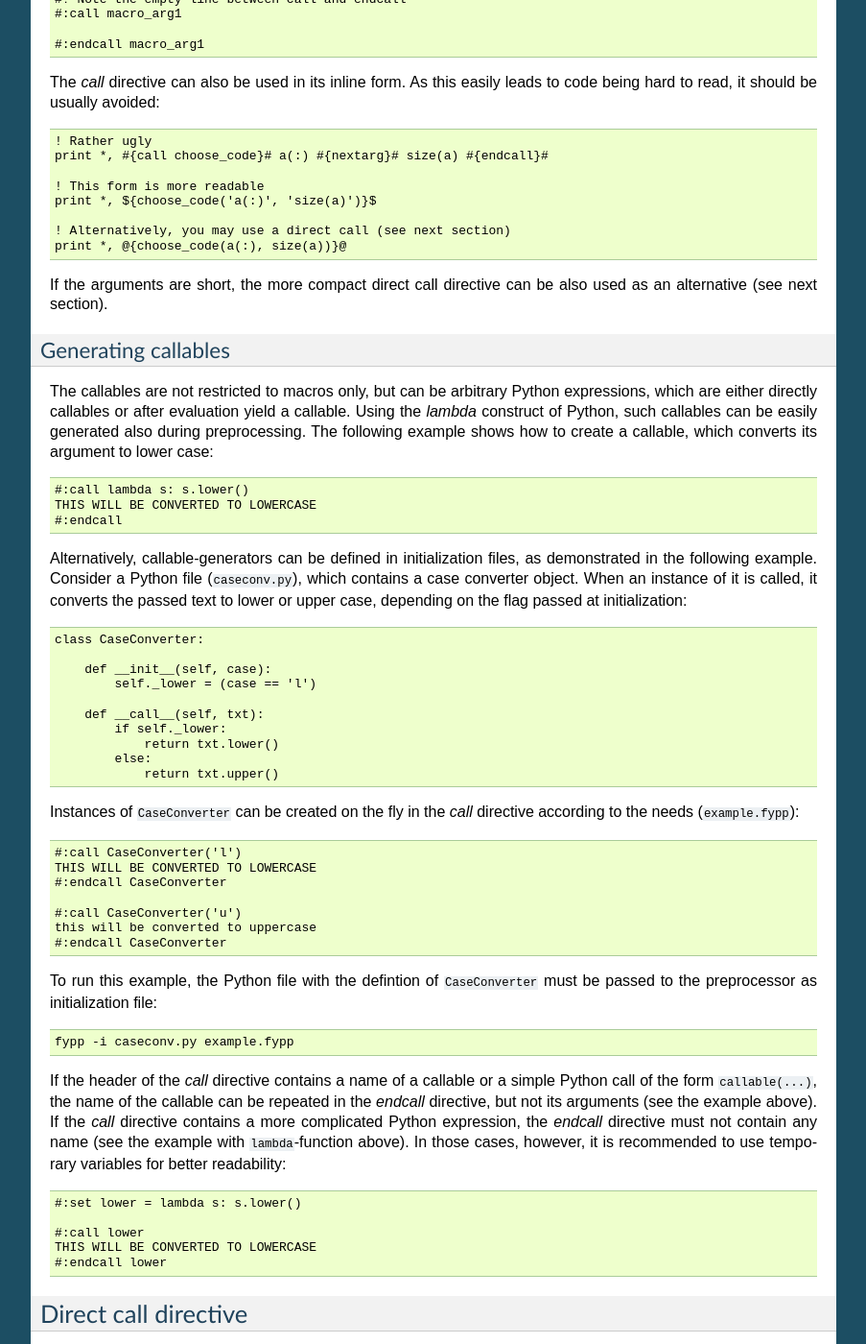
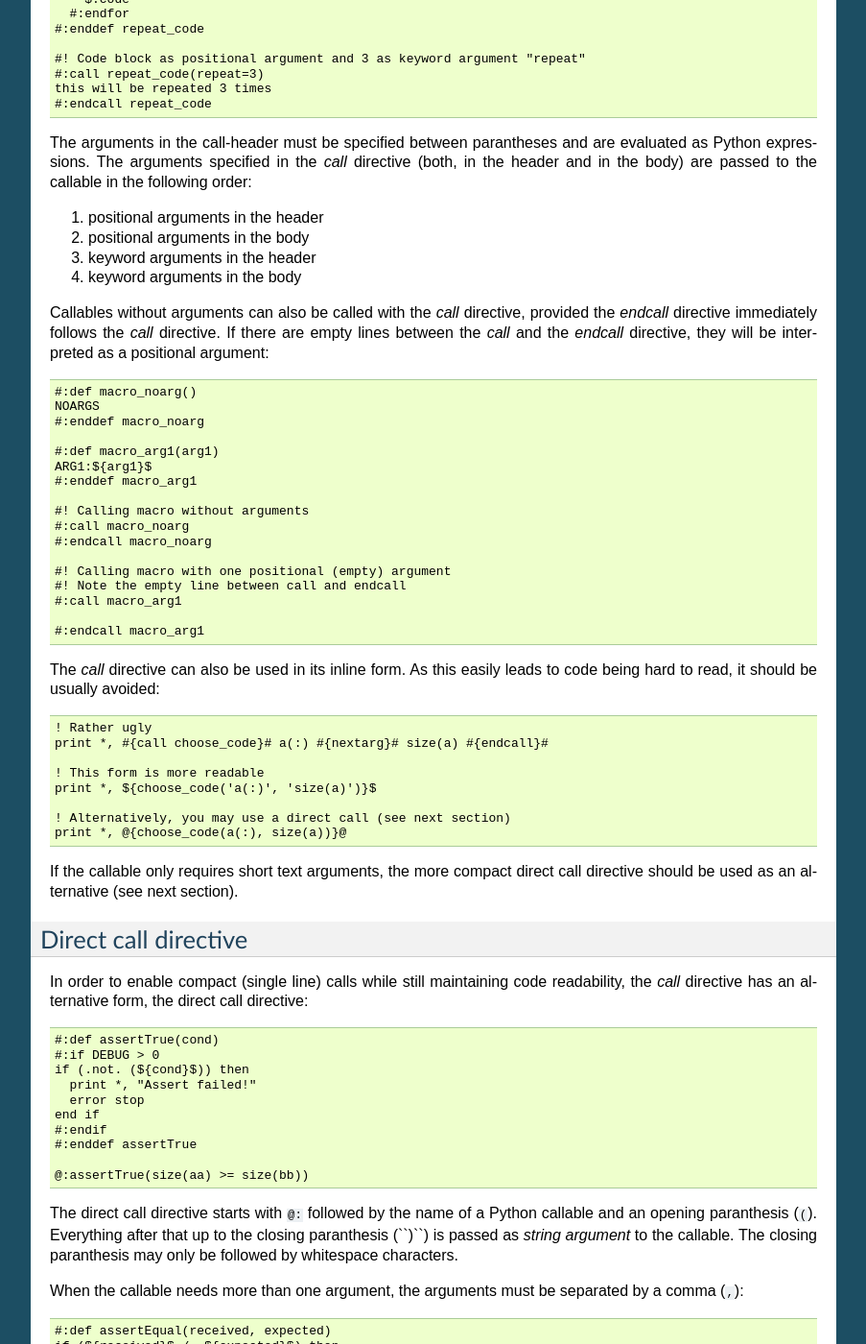
Before and after one commit to aradi/fypp, a Sphinx documentation site: the page built from docs/fypp.rst, in a window 1280 px wide and 1400 px high, scrolled down 16278 px. Shown: the whole window at 96% size, without its empty margins (198-1101 px from the left). Built offline with Sphinx 7.4.7, drawn with Linux system fonts in a browser that asks for light colours; some of the changed text lies outside the part shown.

Commit message:
Allow argument passing in call directive header
Note: Due to incompatibility in the syntax, this removes the
possibility to call a callable which is generated on the fly in the
header.

```diff
--- a/docs/fypp.rst
+++ b/docs/fypp.rst
@@ -106,21 +106,32 @@ more in detail in the individual sections further down.
 
 * Passing (unquoted) multiline string arguments to callables::
 
+    #! Callable needs only string argument
     #:def debug_code(code)
       #:if DEBUG > 0
         $:code
       #:endif
     #:enddef debug_code
 
+    #! Pass code block as first positional argument
     #:call debug_code
       if (size(array) > 100) then
         print *, "DEBUG: spuriously large array"
       end if
     #:endcall debug_code
 
-    #:call lambda s: s.upper()
-    this will be converted to upper case
-    #:endcall
+    #! Callable needs also non-string argument types
+    #:def repeat_code(code, repeat)
+      #:for ind in range(repeat)
+        $:code
+      #:endfor
+    #:enddef repeat_code
+
+    #! Pass code block as positional argument and 3 as keyword argument "repeat"
+    #:call repeat_code(repeat=3)
+    this will be repeated 3 times
+    #:endcall repeat_code
+
 
 * Preprocessor comments::
 
@@ -893,9 +904,9 @@ The `def` directive has no inline form.
 `call` directive
 ================
 
-When a Python callable (regular Python function, macro etc.) is called with
-*string argument(s)* only (e.g. source code), it can be called using the `call`
-directive to avoid extra quoting of the arguments and to enable passing of
+When a Python callable (regular Python function, macro etc.) needs a string
+argument of larger size (e.g. source code), it can be called using the `call`
+directive to avoid extra quoting of the text argument and to enable passing of
 multiline arguments in a comfortable way::
 
   #:def debug_code(code)
@@ -910,10 +921,10 @@ multiline arguments in a comfortable way::
     end if
   #:endcall
 
-The `call` directive takes the callable as argument. The lines between the
-opening and closing directives will be rendered and then passed as Python string
-argument to the callable. The name of the callable can be repeated in the
-`endcall` directive for enhanced readability::
+The `call` directive takes the name of the callable as argument. The lines
+between the opening and closing directives will be rendered and then passed as
+positional *string* arguments to the callable. The name of the callable can be
+repeated in the `endcall` directive for enhanced readability::
 
   #:call debug_code
     if (a < b) then
@@ -962,6 +973,36 @@ all following arguments must be passed as keyword arguments as well::
     end if
   #:endcall choose_code
 
+Additional to passing the content of the `call` directives body as string
+argument, further arguments of arbitrary type can be passed by specifying them
+directly in the header of the directive. Among others, this can be very
+comfortable when the callable needs also non-string type of arguments::
+
+  #! Argument 'repeat' should be an integer, not string
+  #:def repeat_code(code, repeat)
+    #:for ind in range(repeat)
+      $:code
+    #:endfor
+  #:enddef repeat_code
+
+  #! Code block as positional argument and 3 as keyword argument "repeat"
+  #:call repeat_code(repeat=3)
+  this will be repeated 3 times
+  #:endcall repeat_code
+
+The arguments in the call-header must be specified between parantheses and are
+evaluated as Python expressions. The arguments specified in the `call` directive
+(both, in the header and in the body) are passed to the callable in the
+following order:
+
+#. positional arguments in the header
+
+#. positional arguments in the body
+
+#. keyword arguments in the header
+
+#. keyword arguments in the body
+
 Callables without arguments can also be called with the `call` directive,
 provided the `endcall` directive immediately follows the `call` directive. If
 there are empty lines between the `call` and the `endcall` directive, they will
@@ -997,69 +1038,8 @@ to code being hard to read, it should be usually avoided::
   ! Alternatively, you may use a direct call (see next section)
   print *, @{choose_code(a(:), size(a))}@
 
-If the arguments are short, the more compact direct call directive can be also
-used as an alternative (see next section).
-
-
-Generating callables
---------------------
-
-The callables are not restricted to macros only, but can be arbitrary Python
-expressions, which are either directly callables or after evaluation yield a
-callable. Using the `lambda` construct of Python, such callables can be easily
-generated also during preprocessing. The following example shows how to create a
-callable, which converts its argument to lower case::
-
-  #:call lambda s: s.lower()
-  THIS WILL BE CONVERTED TO LOWERCASE
-  #:endcall
-
-Alternatively, callable-generators can be defined in initialization files, as
-demonstrated in the following example. Consider a Python file (``caseconv.py``),
-which contains a case converter object. When an instance of it is called, it
-converts the passed text to lower or upper case, depending on the flag passed at
-initialization::
-
-  class CaseConverter:
-
-      def __init__(self, case):
-          self._lower = (case == 'l')
-
-      def __call__(self, txt):
-          if self._lower:
-              return txt.lower()
-          else:
-              return txt.upper()
-
-Instances of ``CaseConverter`` can be created on the fly in the `call` directive
-according to the needs (``example.fypp``)::
-
-  #:call CaseConverter('l')
-  THIS WILL BE CONVERTED TO LOWERCASE
-  #:endcall CaseConverter
-
-  #:call CaseConverter('u')
-  this will be converted to uppercase
-  #:endcall CaseConverter
-
-To run this example, the Python file with the defintion of ``CaseConverter``
-must be passed to the preprocessor as initialization file::
-
-  fypp -i caseconv.py example.fypp
-
-If the header of the `call` directive contains a name of a callable or a simple
-Python call of the form ``callable(...)``, the name of the callable can be
-repeated in the `endcall` directive, but not its arguments (see the example
-above). If the `call` directive contains a more complicated Python expression,
-the `endcall` directive must not contain any name (see the example with
-``lambda``-function above). In those cases, however, it is recommended to use
-temporary variables for better readability::
-
-  #:set lower = lambda s: s.lower()
-
-  #:call lower
-  THIS WILL BE CONVERTED TO LOWERCASE
-  #:endcall lower
+If the callable only requires short text arguments, the more compact direct call
+directive should be used as an alternative (see next section).
 
 
 Direct call directive
@@ -1163,18 +1143,6 @@ whitespaces within the optional curly braces around the argument::
   #! Calls a macro with one space as argument
   @:macro_with_one_arg({ })
 
-The direct call directive needs the name of an existing callable and does not
-allow for on the fly callable-generation. However, it is possible to store the
-result of the callable-generation in a temporary variable first, and call the
-variable content with the direct call directive later. The example from the end
-of the last section could be realized as follows::
-
-  #:set lower = CaseConverter('l')
-  #:set upper = CaseConverter('u')
-
-  @:lower("THIS WILL BE CONVERTED TO LOWERCASE")
-  @:upper("this will be converted to uppercase")
-
 The direct call directive can also be used in its inline form::
 
   #! Using choose_code() macro defined in previous section
```
Also changed, not shown: other parts of docs/fypp.rst (+11 -9 lines), README.rst (+13 -3 lines), 3 other files.
